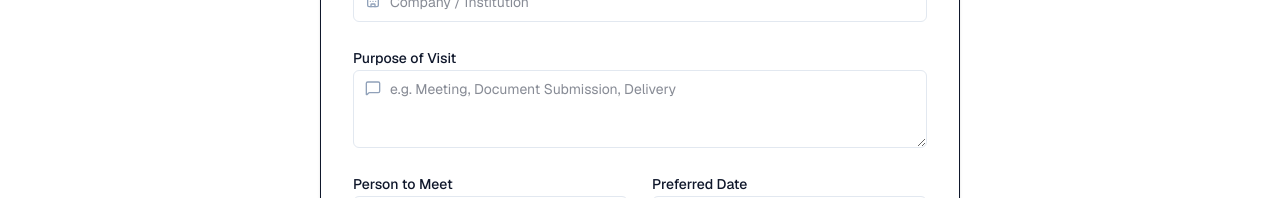
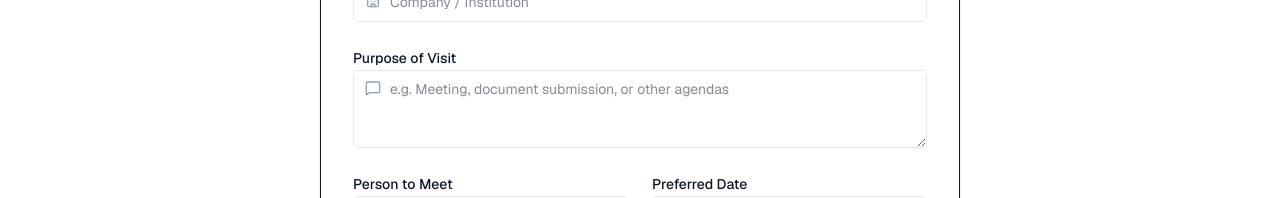
Before and after one commit to bodhiberry/appointment, a Next.js app: page /request in a window 1280 px wide. Shown: the part 380-578 px from the top of the page. Built offline with nearby package versions, Linux system fonts and the light colour scheme.

Commit message:
Update page.tsx

```diff
--- a/app/request/page.tsx
+++ b/app/request/page.tsx
@@ -153,7 +153,7 @@ export default function VisitorRequestPage() {
               <MessageSquare className="absolute left-3 top-2.5 h-4 w-4 text-slate-400" />
               <textarea
                 {...register("purpose")}
-                placeholder="e.g. Meeting, Document Submission, Delivery"
+                placeholder="e.g. Meeting, document submission, or other agendas"
                 rows={3}
                 className={cn(
                   "flex w-full rounded-md border border-slate-200 bg-white px-9 py-2 text-sm focus-visible:outline-none focus-visible:ring-2 focus-visible:ring-blue-600",
```
